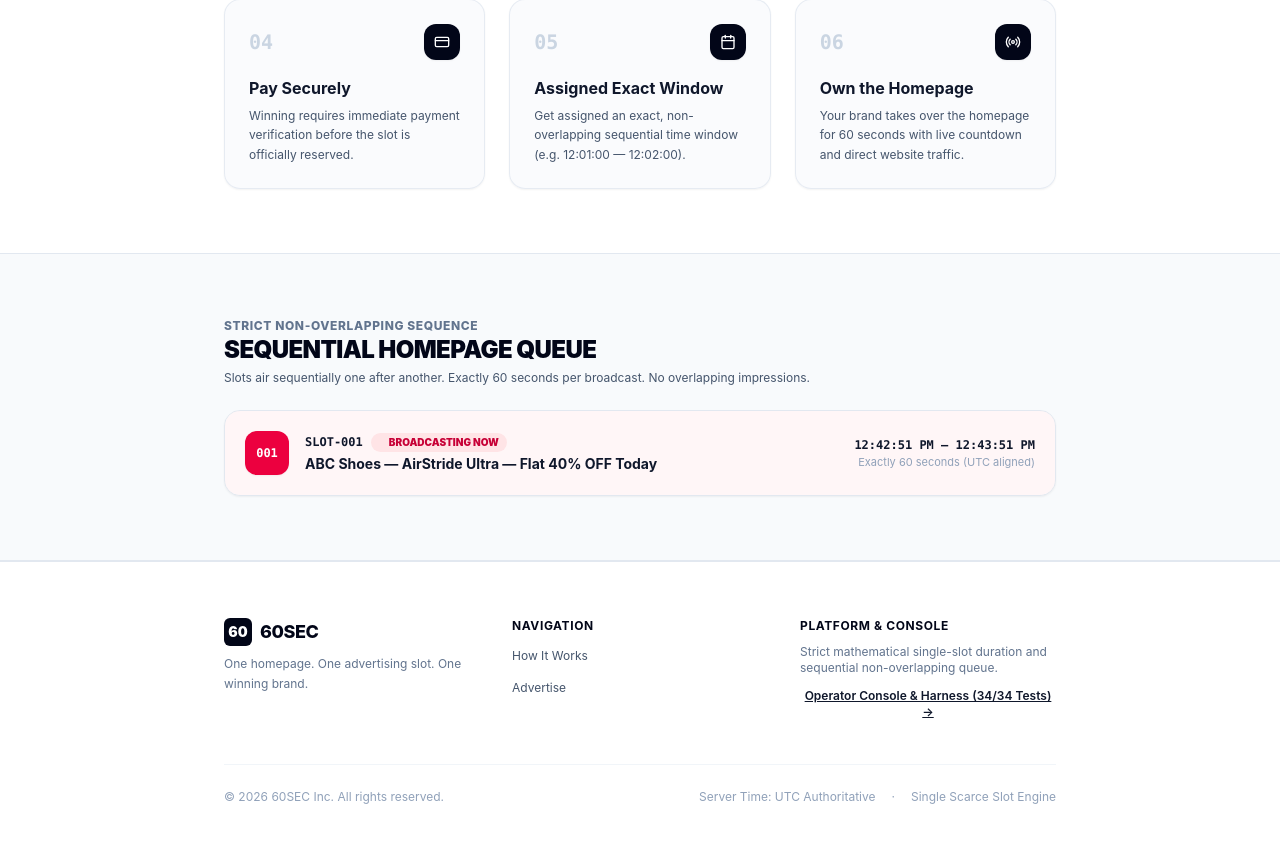
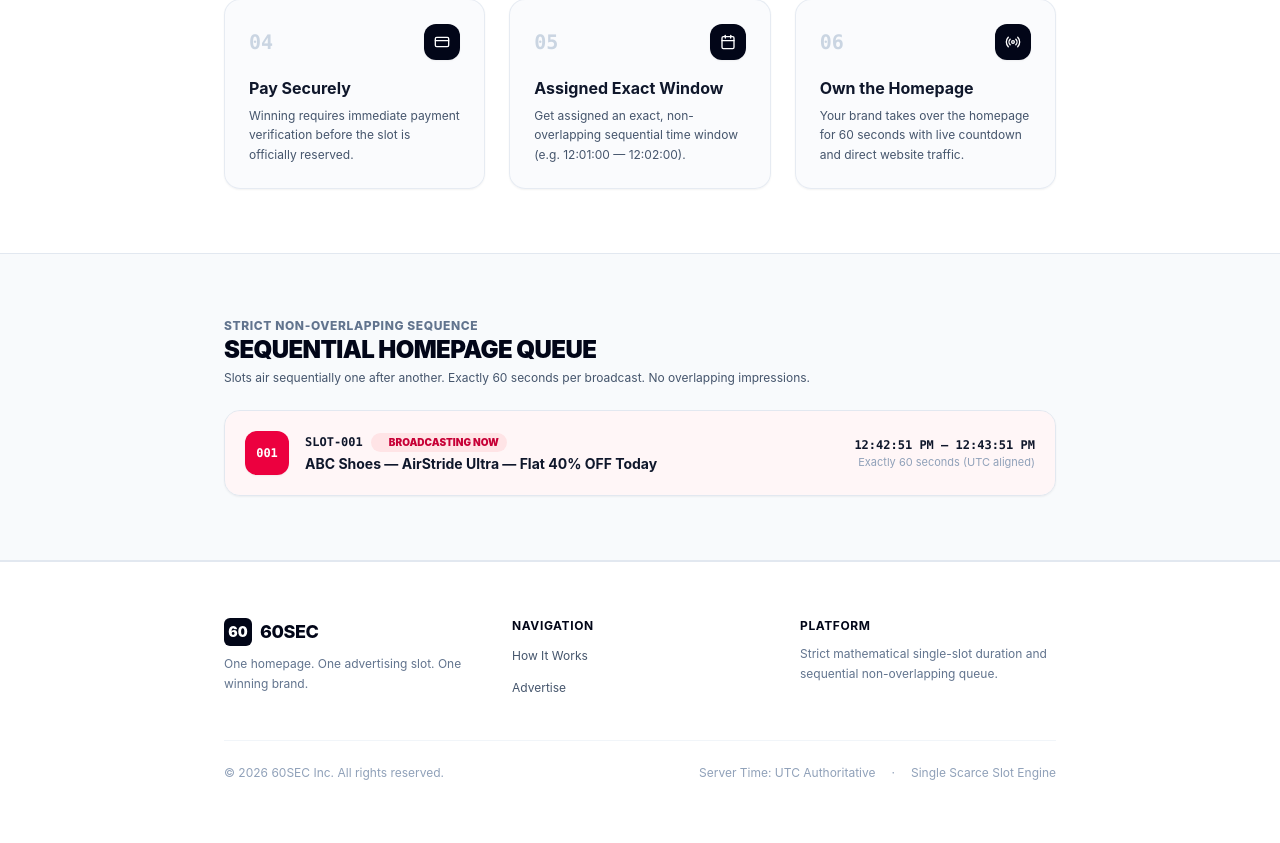
Before and after one commit to abhi15724/60sec, a React (Vite) app: page / in a window 1280 px wide. Shown: the part 1952-2795 px from the top of the page. Built offline with nearby package versions, Linux system fonts and the light colour scheme.

Commit message:
fix: remove public operator console link

```diff
--- a/src/components/Footer.tsx
+++ b/src/components/Footer.tsx
@@ -3,13 +3,11 @@ import React from 'react';
 interface FooterProps {
   onNavigateHowItWorks: () => void;
   onOpenCreateAd: () => void;
-  onOpenAdmin: () => void;
 }
 
 export const Footer: React.FC<FooterProps> = ({
   onNavigateHowItWorks,
   onOpenCreateAd,
-  onOpenAdmin,
 }) => {
   return (
     <footer className="bg-white border-t border-slate-200 py-10 sm:py-14 text-slate-600">
@@ -57,21 +55,14 @@ export const Footer: React.FC<FooterProps> = ({
             </ul>
           </div>
 
-          {/* Operator & Harness Status */}
+          {/* Platform Status */}
           <div>
             <div className="text-xs font-bold uppercase tracking-wider text-slate-950 mb-2.5">
-              Platform & Console
+              Platform
             </div>
-            <p className="text-xs text-slate-500 mb-2">
+            <p className="text-xs text-slate-500 leading-relaxed">
               Strict mathematical single-slot duration and sequential non-overlapping queue.
             </p>
-            <button
-              type="button"
-              onClick={onOpenAdmin}
-              className="text-xs font-semibold text-slate-900 underline hover:text-slate-700 transition cursor-pointer py-1 touch-manipulation block"
-            >
-              Operator Console & Harness (34/34 Tests) →
-            </button>
           </div>
         </div>
 
```
